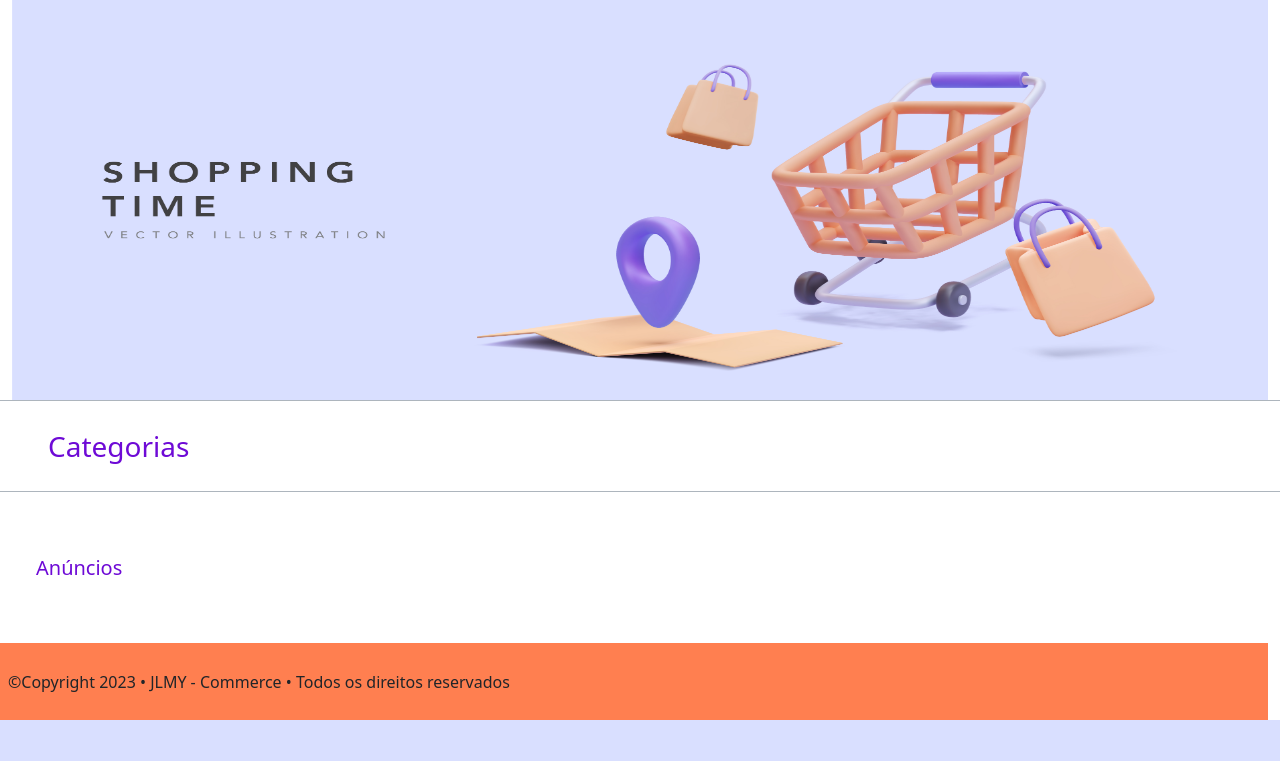
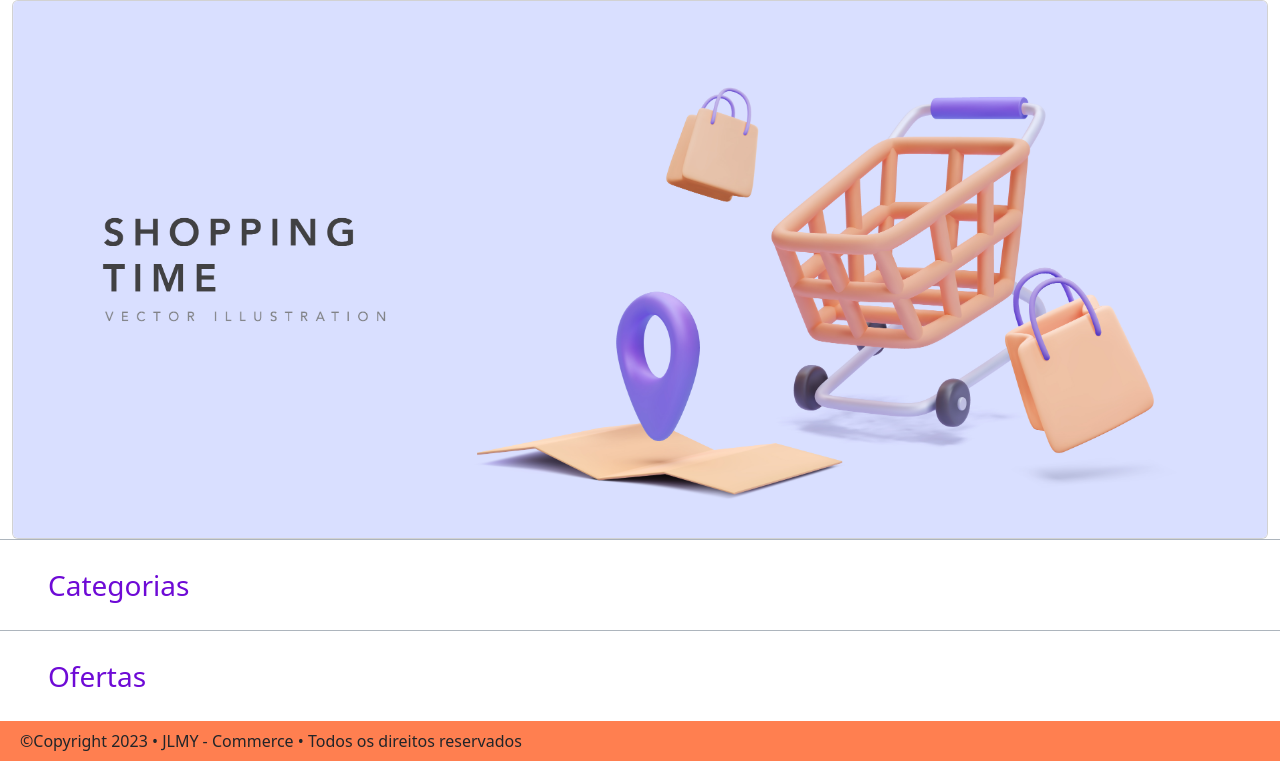
Before and after one commit to JLMY-Commerce/core_web_services, a Django app: page /produto/ in a window 1280 px wide. Shown: the part 94-855 px from the top of the page. Before the commit the page ends 814 px from the top, so only its background shows below. Run offline with Django 4.2, Linux system fonts and the light colour scheme; data that the repository does not hold is empty; some libraries are stand-ins or nearby versions.

Commit message:
Refactor product list template

```diff
--- a/web/templates/products/produto_list.html
+++ b/web/templates/products/produto_list.html
@@ -1,18 +1,20 @@
 {% extends "assets/dashboard_with_nav_bars.html" %}
 {% load static %}
 {% block content-inside %}
-       <div style="display: contents;" >
-        <section class="ui-search-header--deal" style="background-position: 50%; background-repeat: no-repeat; background-size: auto 100%; display: block; margin: 0; min-height: 242px; width: 100%;">
-            <img src="{% static 'img/21869768_pin_12.jpg' %}" alt="Descrição da imagem" style="width: 100%; height: 400px;">
-       </section>
+
+
+</style>
+<div class="card" >
+    <img src="{% static 'img/21869768_pin_12.jpg' %}"  class="card-img" alt="" style="">
 </div>
+
     <div class="row border border-dark-subtle border-start-0 border-end-0">
         <div class="d-flex flex-column px-5 py-4">
             <span class="fs-3 w-5  h-5" style="color: #6E0AD6;">Categorias</span>
-            <div class="row  hstack gap-3">
+            <div class="row flex-wrap hstack gap-3" >
                 {% for category in categories %}
-                      <div class="col-2 p-5">
-                        <a href="{% url 'categoria' category.id %}" class="text-decoration-none">
+                  <div class="col-2 p-3">
+                    <a href="{% url 'categoria' category.id %}" class="text-decoration-none" >
                       <img src="{{ category.imagem.url }}" class="bd-placeholder-img rounded-circle" alt="" style="width: 100px; height: 100px;">
                       <rect width="100%" height="100%" fill="var(--bs-secondary-color)"></rect>
                       <p class="fw-normal ml-2"  style="font-size: 16px; font-style: normal;">
@@ -25,24 +27,24 @@
             </div>
 
         </div>
-    </div>
+
 
     <div class="container p-0 m-0">
         <div class="row ">
             <div class="px-5 py-4">
-                <span class="fs-5" style="color: #6E0AD6;">Anúncios</span>
-                <div class="row row-cols-1 row-cols-md-4">
+                <span class="fs-3 w-5 h-5" style="color: #6E0AD6;">Ofertas</span>
+                <div class="row row-cols-3 row-cols-md-4" >
                 {{ products.produto }}
                     {% for venda in products %}
-                        <div class="col mb-4">
-                            <div class="card">
+                        <div class="col mb-2 p-2" >
+                            <div class="card" style="margin: 15px 15px 0 0;" >
                                 <img src="{{ venda.produto.imagem.url }}" class="card-img-top" alt=""
-                                     style="height: 300px; object-fit: cover;">
+                                     style="height: 250px; object-fit: cover;">
                                 <div class="card-body">
                                     <h5 class="card-title">{{ venda.produto.nome }}</h5>
                                     <span class="card-text">R${{ venda.preco }}</span>
                                     <p class="card-text text-dark-emphasis" style="font-size: 13px">Vendido por: {{ venda.vendedor }}</p>
-                                    <a href="#" class="btn btn-warning">Comprar agora</a>
+                                    <a href="#" class="btn" style="border-radius: 15px; background: #E47911; color: #ffff;">Adicione ao seu carrinho</a>
                                 </div>
                             </div>
                         </div>
```
Lines whose indentation alone changed are shown as unchanged.
